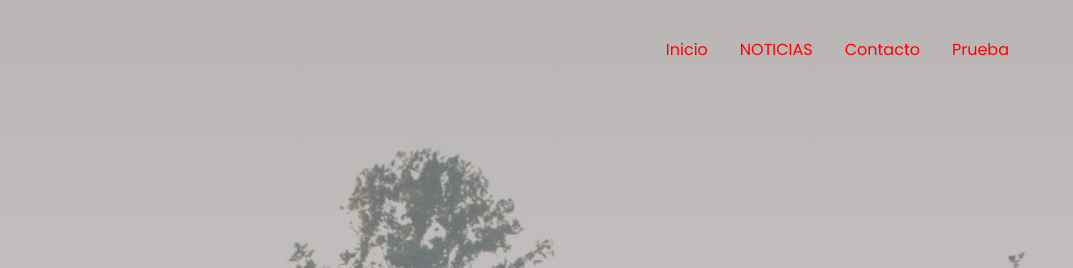
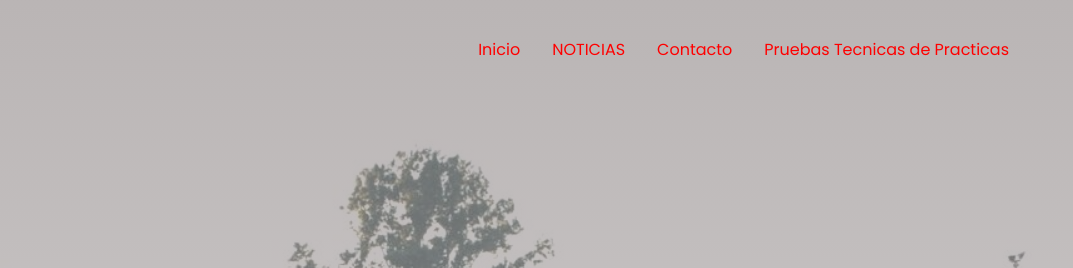
Before and after one commit to santigomez07/PGJavaJhon, a plain HTML site: page NOTICIAS.HTML in a window 1280 px wide. Shown: the top 268 px of the page, 207-1280 px from the left. Drawn offline with Linux system fonts and the light colour scheme.

Commit message:
cambio linea 55

```diff
--- a/NOTICIAS.HTML
+++ b/NOTICIAS.HTML
@@ -52,7 +52,7 @@
                     <a href="#" class="nav__links">Contacto</a>
                 </li>
                 <li class="nav__items">
-                    <a href="#" class="nav__links">Prueba</a>
+                    <a href="#" class="nav__links">Pruebas Tecnicas de Practicas</a>
                 </li>
 
                 <img src="./images/close.svg" class="nav__close">
```
